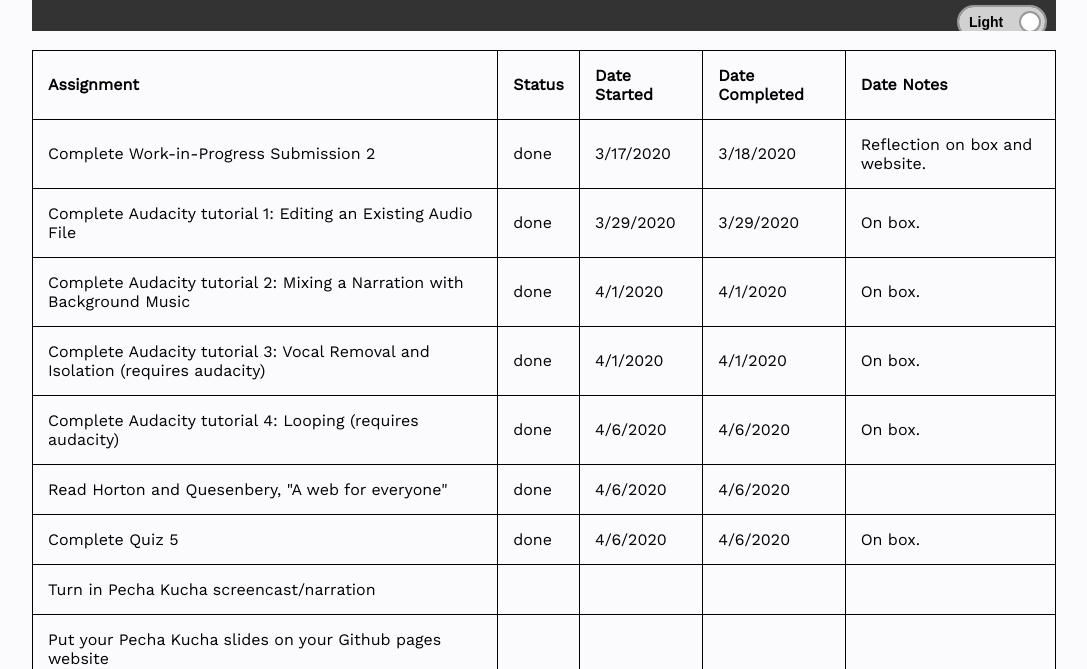
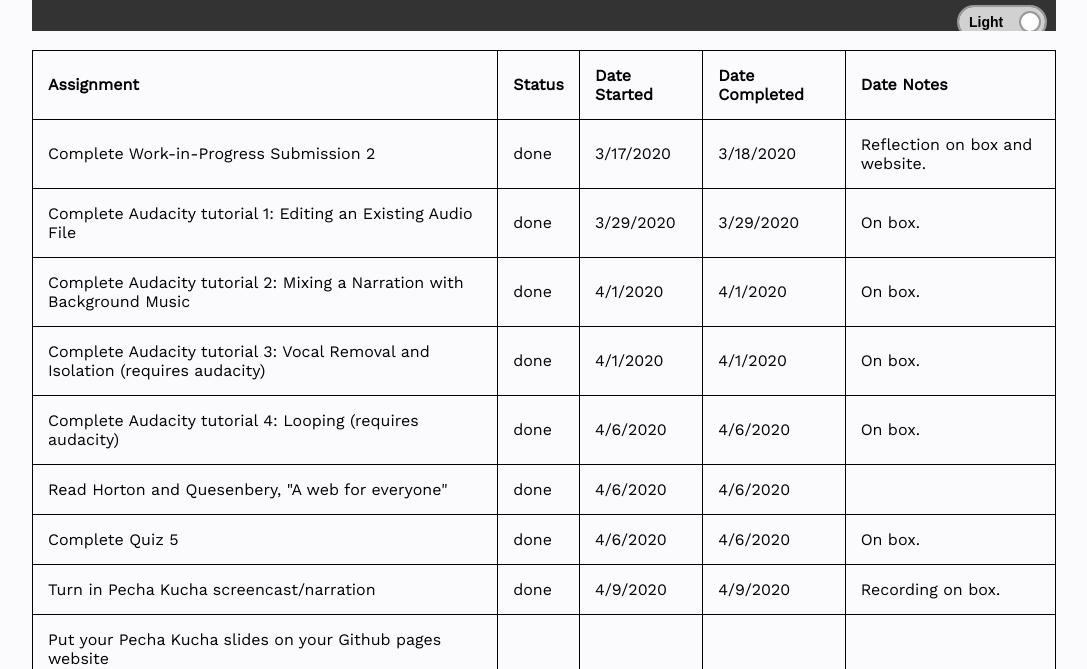
Before and after one commit to olintyler-CDM-spring-2020/olintyler-CDM-spring-2020.github.io, a plain HTML site: page checklist/index.html in a window 1280 px wide. Shown: the part 131-800 px from the top of the page, without its empty margins (96-1183 px from the left). Drawn offline with nearby package versions, Linux system fonts and the light colour scheme; a web font is replaced by a local one.

Commit message:
added pechakuca on checklist

```diff
--- a/checklist/index.html
+++ b/checklist/index.html
@@ -85,10 +85,10 @@
         </tr>
         <tr>
           <td>Turn in Pecha Kucha screencast/narration</td>
-          <td></td>
-          <td></td>
-          <td></td>
-          <td></td>
+          <td>done</td>
+          <td>4/9/2020</td>
+          <td>4/9/2020</td>
+          <td>Recording on box.</td>
         </tr>
         <tr>
           <td>Put your Pecha Kucha slides on your Github pages website</td>
```
